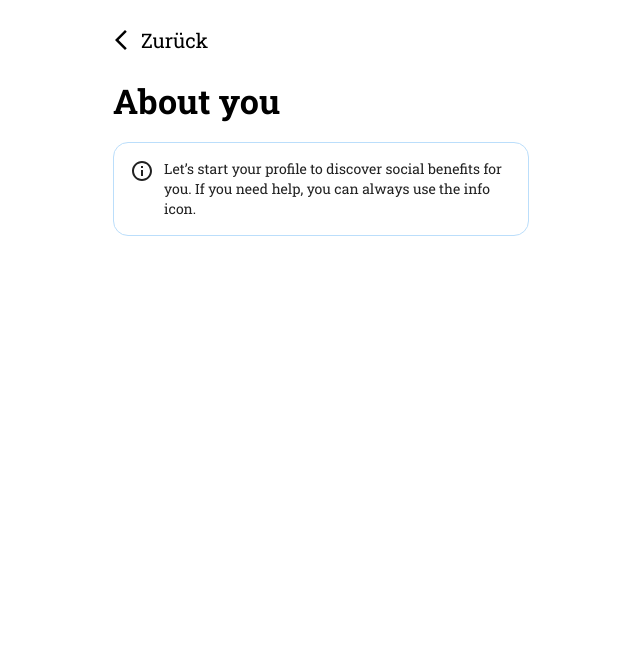
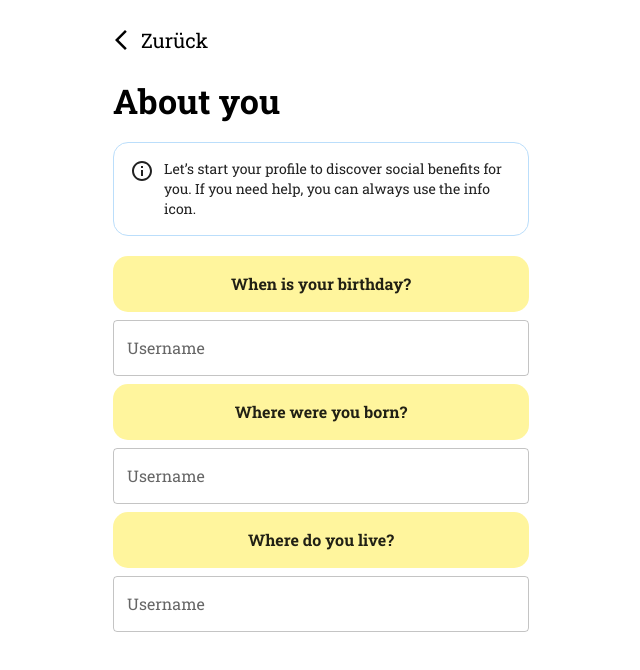
Before and after one commit to Citizen-Knowledge-Graph/foerderfunke-react-app, a React (Create React App) app: page /profile-section/about-you in a window 1280 px wide. Shown: the top 670 px of the page, without its empty margins (319-959 px from the left). Built offline with nearby package versions, Linux system fonts and the light colour scheme.

Commit message:
add input field to profile section list

```diff
--- a/src/screens/profile-section/ProfileSectionScreen.js
+++ b/src/screens/profile-section/ProfileSectionScreen.js
@@ -3,9 +3,10 @@ import Layout from "../../components/Layout";
 import {useParams} from "react-router-dom";
 import readJson from "../../utilities/readJson";
 import ProfileSectionContext from "./components/ProfileSectionContext";
+import ProfileSectionList from "./components/ProfileSectionList";
 
 const ProfileSectionScreen = () => {
-    const { id } = useParams();
+    const {id} = useParams();
     const [profileSectionData, setProfileSectionData] = useState();
 
 
@@ -31,7 +32,10 @@ const ProfileSectionScreen = () => {
     return (
         <Layout>
             {profileSectionData ? (
-                    <ProfileSectionContext title={profileSectionData.title} infoBox={id==='about-you'}/>)
+                <>
+                    <ProfileSectionContext title={profileSectionData.title} infoBox={id === 'about-you'}/>
+                    <ProfileSectionList profileSectionData={profileSectionData}/>
+                </>)
                 :
                 null
             }
--- a/src/screens/profile-section/components/ProfileSectionContext.js
+++ b/src/screens/profile-section/components/ProfileSectionContext.js
@@ -8,8 +8,8 @@ import HStack from "../../../components/HStack";
 const ProfileSectionContext = ({title, infoBox}) => {
 
     return (
-        <VStack>
-            <VStack gap={1} alignItems={'flex-start'}>
+        <VStack sx={{width: '100%'}}>
+            <VStack gap={1}>
                 <HStack>
                     <Typography variant="h4" gutterBottom sx={styles.titleText}>
                         {title}
--- /dev/null
+++ b/src/screens/profile-section/components/ProfileSectionList.js
@@ -0,0 +1,62 @@
+import React from 'react';
+import {Card, CardContent, TextField, Typography} from '@mui/material';
+import VStack from "../../../components/VStack";
+import HStack from "../../../components/HStack";
+import {yellow} from "@mui/material/colors";
+
+const ProfileSectionList = ({profileSectionData}) => {
+
+    return (
+        <VStack sx={{width: '100%'}}>
+            <VStack gap={1}>
+                {
+                    profileSectionData.fields.map((section) => {
+                        return (
+                            <VStack gap={1}>
+                            <HStack>
+                                <Card sx={styles.infoCard} data-testid="card">
+                                    <CardContent sx={styles.infoCardContent} data-testid="card-content">
+                                        <Typography variant="body1" gutterBottom sx={styles.titleText}>
+                                            {section.title}
+                                        </Typography>
+                                    </CardContent>
+                                </Card>
+                            </HStack>
+                                <TextField
+                                    label="Username"
+                                    variant="outlined"
+                                    fullWidth
+                                />
+                            </VStack>
+                        )
+                    })
+                }
+            </VStack>
+        </VStack>
+    );
+};
+
+const styles = {
+    titleText: {
+        fontWeight: 'bold',
+        margin: '0px'
+    },
+    infoCard: {
+        width: '100%',
+        borderRadius: '15px',
+        display: 'flex',
+        flexDirection: 'row',
+        justifyContent: 'center',
+        alignItems: 'center',
+        backgroundColor: yellow[200],
+        boxShadow: 'none',
+    },
+    infoCardContent: {
+        padding: '16px',
+        "&:last-child": {
+            paddingBottom: '16px',
+        }
+    },
+};
+
+export default ProfileSectionList;
```
